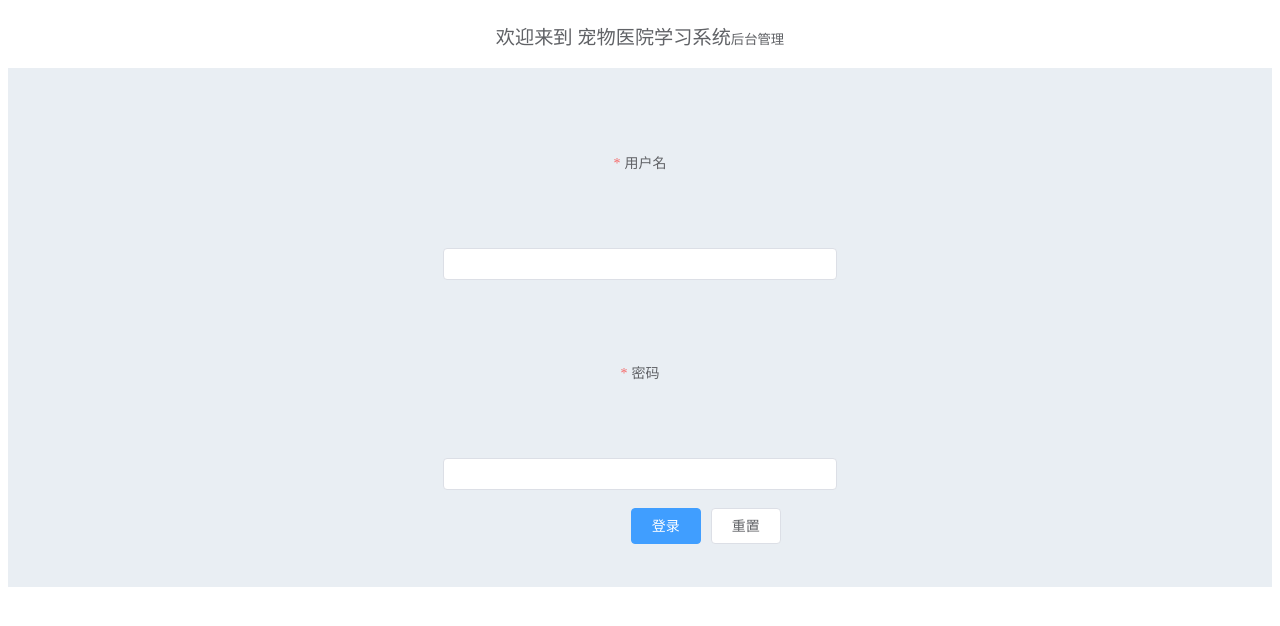
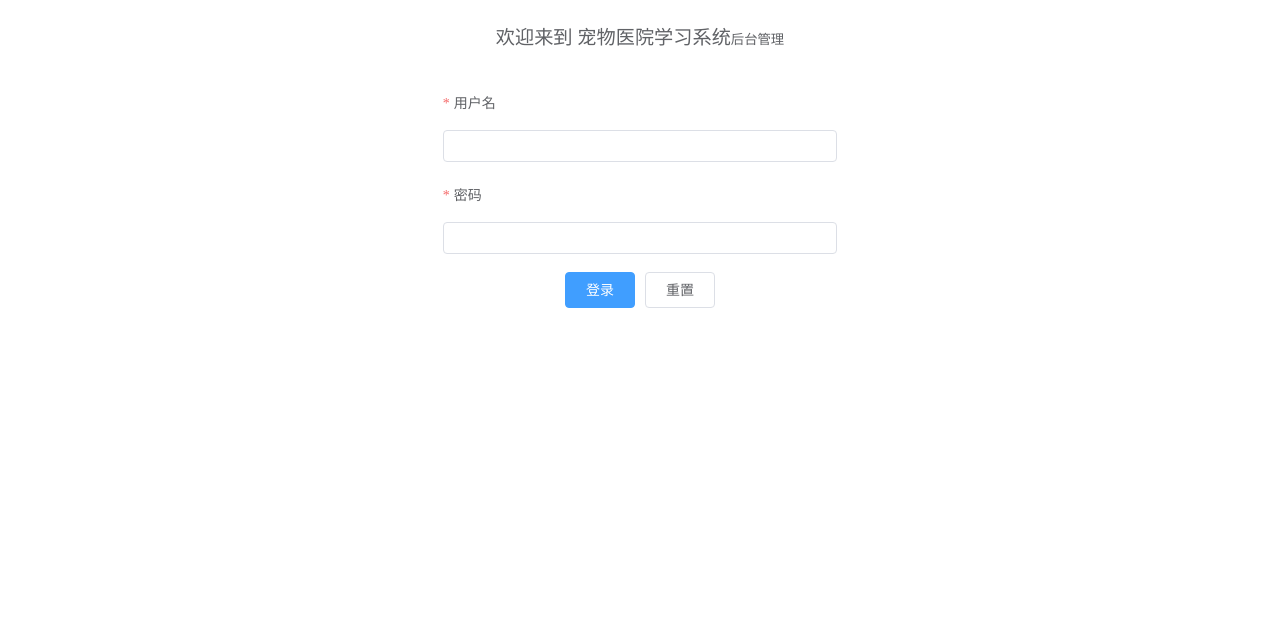
Before and after one commit to ConnieZheng/pet-hospital-frontend, a Vue app: page /#/login in a window 1280 px wide. Shown: the top 626 px of the page. Built offline with nearby package versions, Linux system fonts and the light colour scheme.

Commit message:
fix bug 'login display error in build env'

```diff
--- a/src/App.vue
+++ b/src/App.vue
@@ -11,7 +11,7 @@ export default {
 }
 </script>
 
-<style>
+<style scoped>
 /* #app {
   font-family: 'Avenir', Helvetica, Arial, sans-serif;
   -webkit-font-smoothing: antialiased;
--- a/src/pages/login.vue
+++ b/src/pages/login.vue
@@ -12,7 +12,7 @@
       <!-- <el-row :gutter="20" class="bg-purple-dark">       -->
         <el-col :span="8"><div class="grid-content"></div></el-col>
         <!-- <el-col :span="6"><div class="grid-content bg-purple"></div></el-col>      -->
-        <el-col :span="8" class="grid-content">
+        <el-col :span="8">
           <el-form :model="loginForm" label-width="80px" size="small" :rules="loginRule" ref="loginForm" label-position="top">
             <el-form-item label="用户名" prop="name">
               <el-input v-model="loginForm.name" clearable></el-input>
@@ -20,8 +20,7 @@
             <el-form-item label="密码" prop="pwd">
               <el-input v-model="loginForm.pwd" clearable></el-input>
             </el-form-item>
-            <el-form-item size="medium">
-              <el-col :span="8">&nbsp;</el-col>
+            <el-form-item size="medium" class="row-col-center">
               <el-button type="primary" @click="submit">登录</el-button>
               <el-button v-on:click="reset">重置</el-button>
             </el-form-item>
@@ -102,7 +101,7 @@ export default {
 }
 </script>
 
-<style>
+<style scoped>
 .el-header {
   text-align: center;
   line-height: 60px;
@@ -118,5 +117,10 @@ export default {
 .bg-purple-dark {
   background: #99a9bf;
 }
-
+.row-col-center {
+  display: flex;
+  flex-direction: row;
+  justify-content: center;
+  align-items: center;
+}
 </style>
--- a/src/pages/user.vue
+++ b/src/pages/user.vue
@@ -435,7 +435,7 @@ export default {
 }
 </script>
 
-<style>
+<style scoped>
 .el-main {
   background-color: #E9EEF3;
   color: #333;
```
